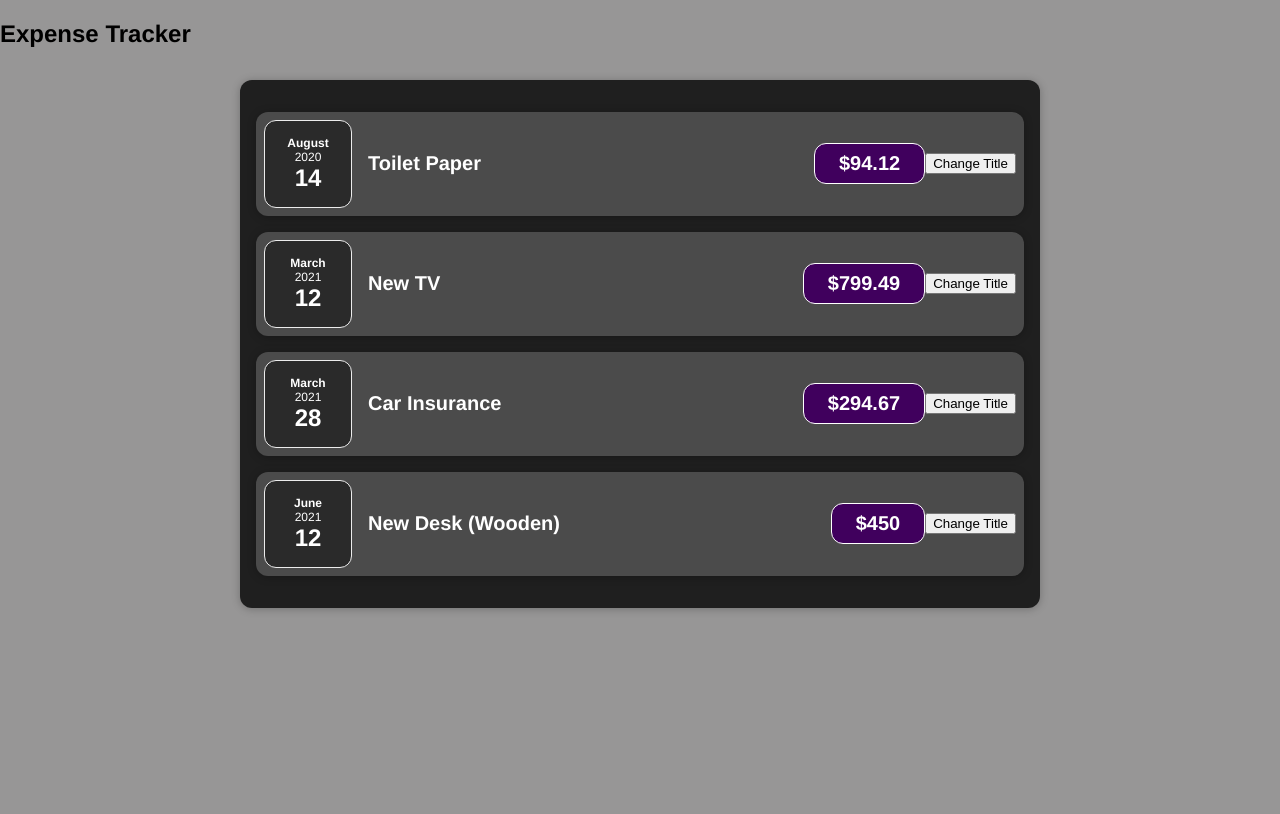
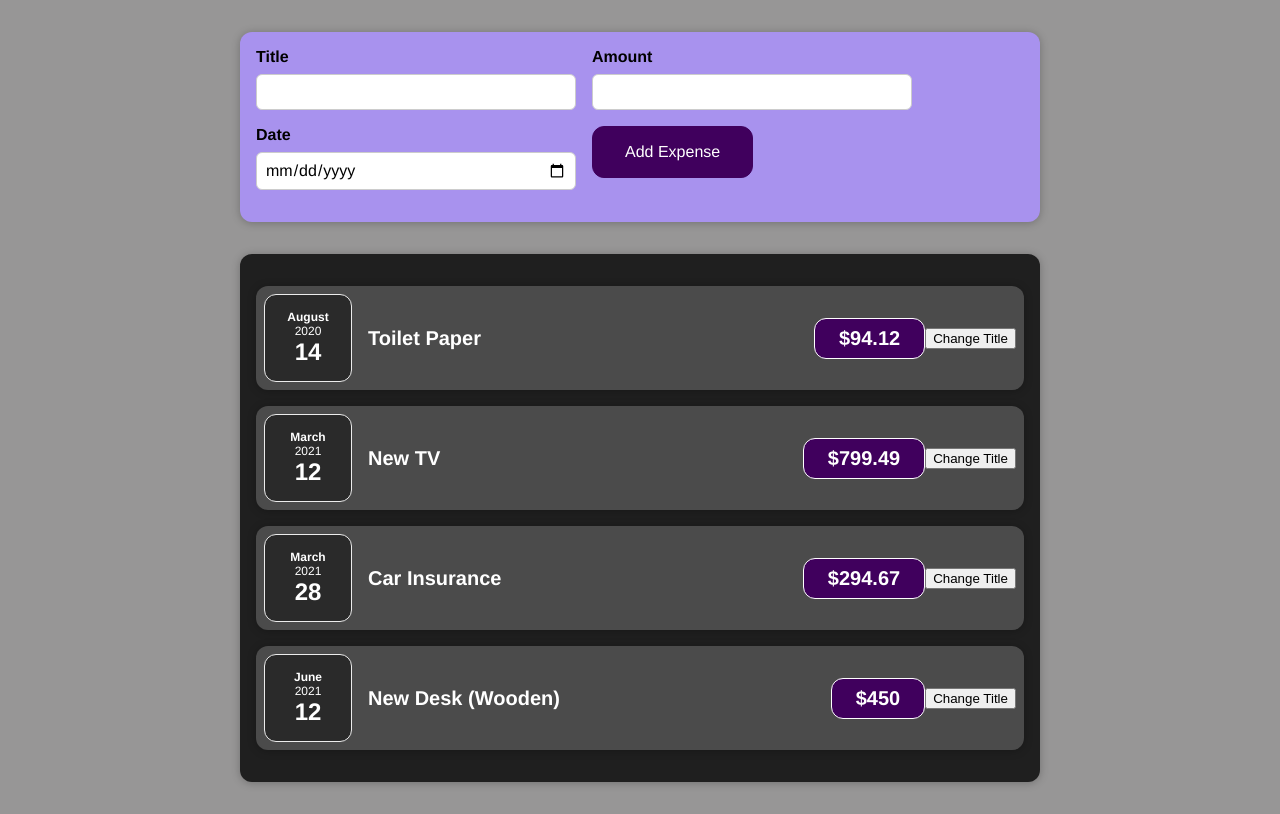
Before and after one commit to tanmaik/expense-tracker, a React (Create React App) app: page / in a window 1280 px wide. Built offline with nearby package versions, Linux system fonts and the light colour scheme.

Commit message:
add form

```diff
--- a/src/App.js
+++ b/src/App.js
@@ -1,4 +1,5 @@
 import Expenses from "./components/expenses/Expenses";
+import NewExpense from "./components/newExpenses/NewExpense";
 
 const App = () => {
   const expenses = [
@@ -30,7 +31,7 @@
 
   return (
     <div>
-      <h2>Expense Tracker</h2>
+      <NewExpense />
       <Expenses items={expenses} />
     </div>
   );
--- /dev/null
+++ b/src/components/newExpenses/ExpenseForm.css
@@ -0,0 +1,26 @@
+.new-expense__controls {
+  display: flex;
+  flex-wrap: wrap;
+  gap: 1rem;
+  margin-bottom: 1rem;
+  text-align: left;
+}
+
+.new-expense__control label {
+  font-weight: bold;
+  margin-bottom: 0.5rem;
+  display: block;
+}
+
+.new-expense__control input {
+  font: inherit;
+  padding: 0.5rem;
+  border-radius: 6px;
+  border: 1px solid #ccc;
+  width: 20rem;
+  max-width: 100%;
+}
+
+.new-expense__actions {
+  text-align: right;
+}
--- /dev/null
+++ b/src/components/newExpenses/ExpenseForm.js
@@ -0,0 +1,75 @@
+import React, { useState } from "react";
+import "./ExpenseForm.css";
+
+const ExpenseForm = () => {
+  const [enteredTitle, setEnteredTitle] = useState("");
+  const [enteredAmount, setEnteredAmount] = useState("");
+  const [enteredDate, setEnteredDate] = useState("");
+
+  const titleChangeHandler = (event) => {
+    setEnteredTitle(event.target.value);
+  };
+
+  const amountChangeHandler = (event) => {
+    setEnteredAmount(event.target.value);
+  };
+
+  const dateChangeHandler = (event) => {
+    setEnteredDate(event.target.value);
+  };
+
+  const submitHandler = (event) => {
+    event.preventDefault();
+
+    const expenseData = {
+      title: enteredTitle,
+      amount: enteredAmount,
+      date: new Date(enteredDate),
+    };
+
+    console.log(expenseData);
+    setEnteredTitle("");
+    setEnteredAmount("");
+    setEnteredDate("");
+  };
+
+  return (
+    <form onSubmit={submitHandler}>
+      <div className="new-expense__controls">
+        <div className="new-expense__control">
+          <label>Title</label>
+          <input
+            type="text"
+            value={enteredTitle}
+            onChange={titleChangeHandler}
+          />
+        </div>
+        <div className="new-expense__control">
+          <label>Amount</label>
+          <input
+            type="number"
+            min="0.01"
+            step="0.01"
+            value={enteredAmount}
+            onChange={amountChangeHandler}
+          />
+        </div>
+        <div className="new-expense__control">
+          <label>Date</label>
+          <input
+            type="date"
+            min="2019-01-01"
+            max="2022-12-31"
+            value={enteredDate}
+            onChange={dateChangeHandler}
+          />
+        </div>
+        <div className="new-expense__actions">
+          <button type="submit">Add Expense</button>
+        </div>
+      </div>
+    </form>
+  );
+};
+
+export default ExpenseForm;
--- /dev/null
+++ b/src/components/newExpenses/NewExpense.css
@@ -0,0 +1,38 @@
+.new-expense {
+  background-color: #a892ee;
+  padding: 1rem;
+  margin: 2rem auto;
+  width: 50rem;
+  max-width: 95%;
+  border-radius: 12px;
+  text-align: center;
+  box-shadow: 0 1px 8px rgba(0, 0, 0, 0.25);
+}
+
+.new-expense button {
+  font: inherit;
+  cursor: pointer;
+  padding: 1rem 2rem;
+  border: 1px solid #40005d;
+  background-color: #40005d;
+  color: white;
+  border-radius: 12px;
+  margin-right: 1rem;
+}
+
+.new-expense button:hover,
+.new-expense button:active {
+  background-color: #510674;
+  border-color: #510674;
+}
+
+.new-expense button.alternative {
+  color: #220131;
+  border-color: transparent;
+  background-color: transparent;
+}
+
+.new-expense button.alternative:hover,
+.new-expense button.alternative:active {
+  background-color: #ddb3f8;
+}
--- /dev/null
+++ b/src/components/newExpenses/NewExpense.js
@@ -0,0 +1,13 @@
+import React from "react";
+import "./NewExpense.css";
+import ExpenseForm from "./ExpenseForm";
+
+const newExpense = () => {
+  return (
+    <div className="new-expense">
+      <ExpenseForm />
+    </div>
+  );
+};
+
+export default newExpense;
```
Also changed, not shown: 1 other file (tests, documents, lock files or other folders).
